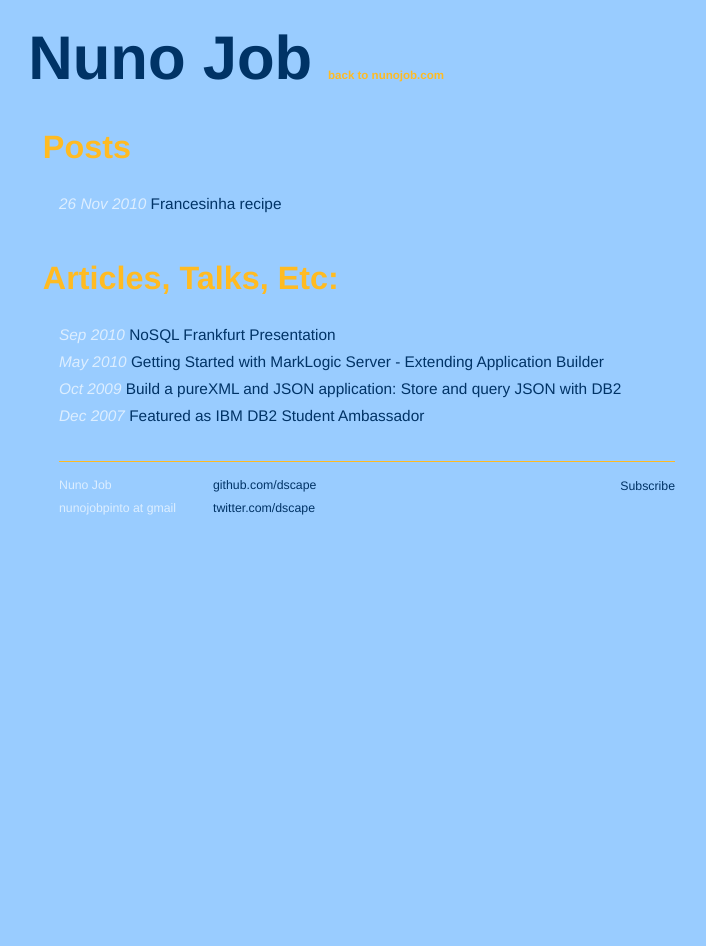
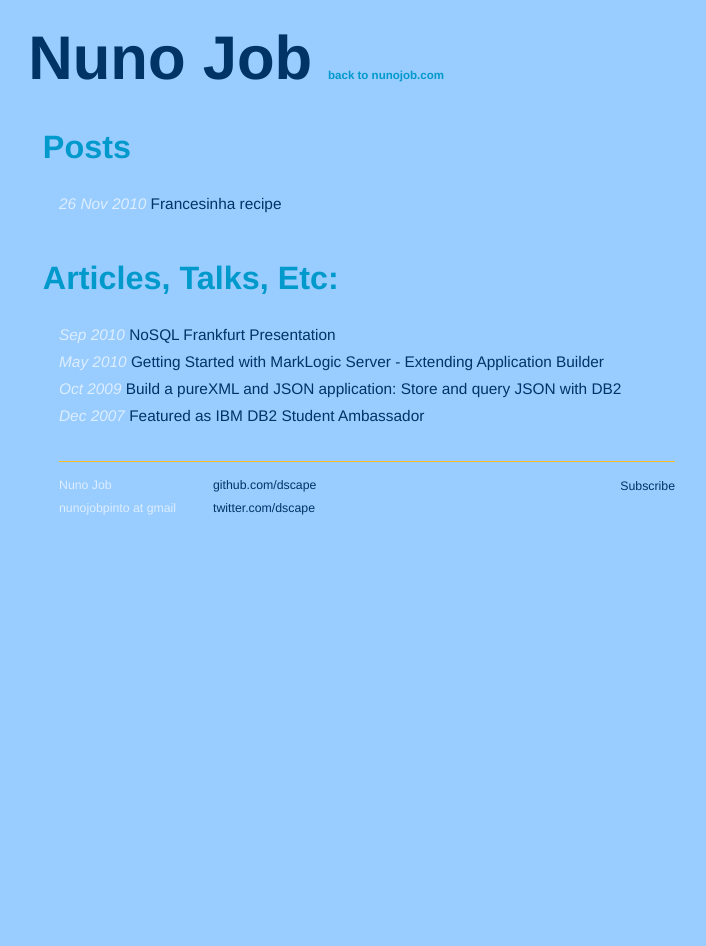
Before and after one commit to dscape/dscape.github.com, a Jekyll site: the page built from index.html, in a window 1280 px wide. Shown: the whole page, without its empty margins (273-979 px from the left). Built offline with Jekyll 4.4.1, drawn with Linux system fonts in a browser that asks for light colours; Markdown is read by kramdown in place of the engine named in the settings.

Commit message:
changed css

```diff
--- a/css/screen.css
+++ b/css/screen.css
@@ -7,10 +7,10 @@ img.floatleft { float: left; margin-right: 10px; }
 body { background-color: #9cf; font: 14px "Helvetica Neue", helvetica, arial, clean, sans-serif;
   *font-size: small; text-align: center;  }
 h1, h2, h3, h4, h5, h6 { font-size: 100%; }
-h1 { font-size: 2.1em; margin: 1.5em 0 1em -.5em; color: #FB2; }
+h1 { font-size: 2.1em; margin: 1.5em 0 1em -.5em; color: #09C; }
 p { margin: 1em 0; }
 a:link, a:visited { color: #036; text-decoration: none; }
-a:hover { color: #FB2; }
+a:hover { color: #09C; }
 table { font-size: inherit; font: 100%; }
 img { max-width: 40em; }
 blockquote { margin: 1em 3em; color: #999; border-left: 2px solid #999; padding-left: 1em; }
@@ -22,9 +22,9 @@ ul.posts { list-style-type: none; margin-bottom: 2em; }
 .site { font-size: 110%; text-align: left; width: 40em; margin: 3em auto 2em auto; line-height: 1.5em; }
   .title { color: #036; font-weight: bold; margin-bottom: 2em; }
 .site .title a:link,.site .title a:visited { color: #036; text-decoration: none; font-size: 4em; margin-left: -.5em; }
-.site .title a:hover { color: #FB2; }
-.site .title a.extra { color: #FB2; text-decoration: none; margin-left: 1em; font-size: 75%;}
-.site .title a.extra:hover { color: #DEF; }
+.site .title a:hover { color: #09C; }
+.site .title a.extra { color: #09C; text-decoration: none; margin-left: 1em; font-size: 75%;}
+.site .title a.extra:hover { color: #FB2; }
 .site .meta { color: #DEF; font-style: italic; }
 .site .footer { font-size: 80%; color: #def; border-top: 1px solid #FB2; margin-top: 2em; overflow: hidden; }
 .site .footer .contact { float: left; margin-right: 3em; }
```
